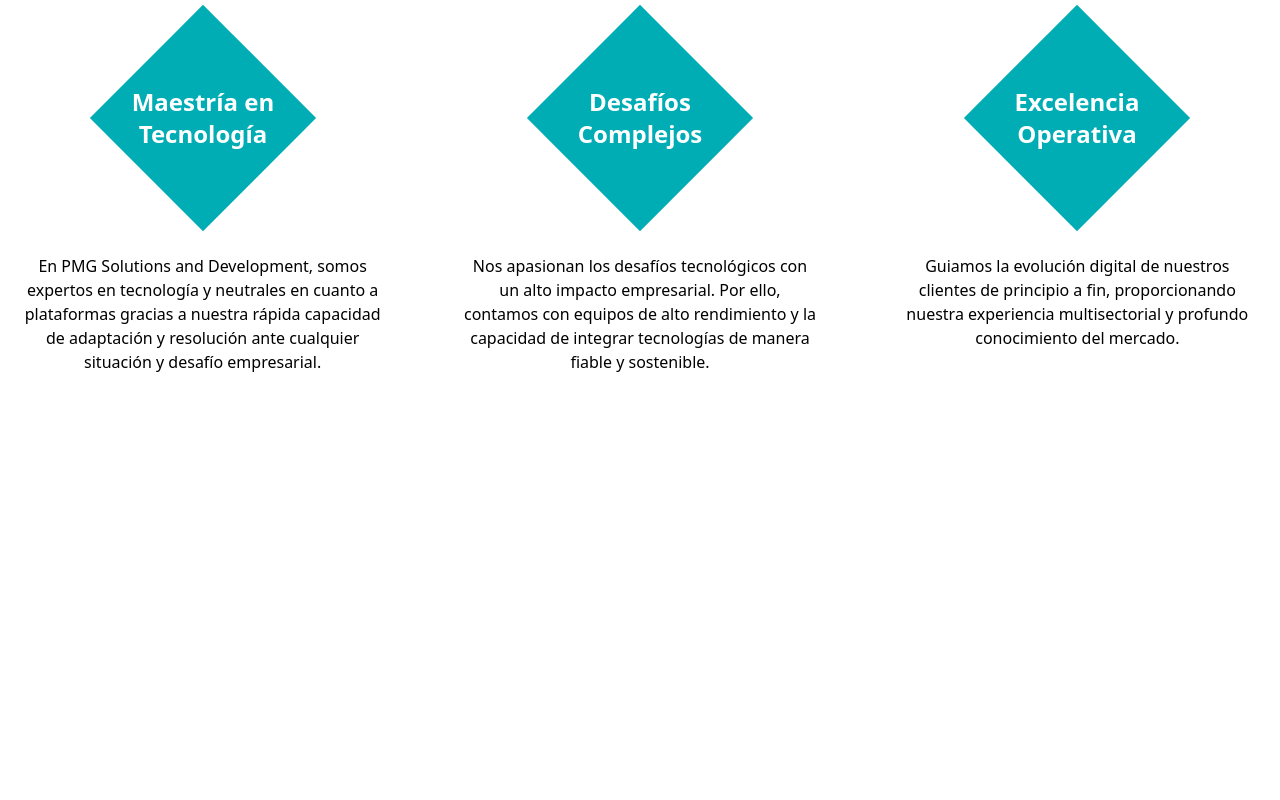
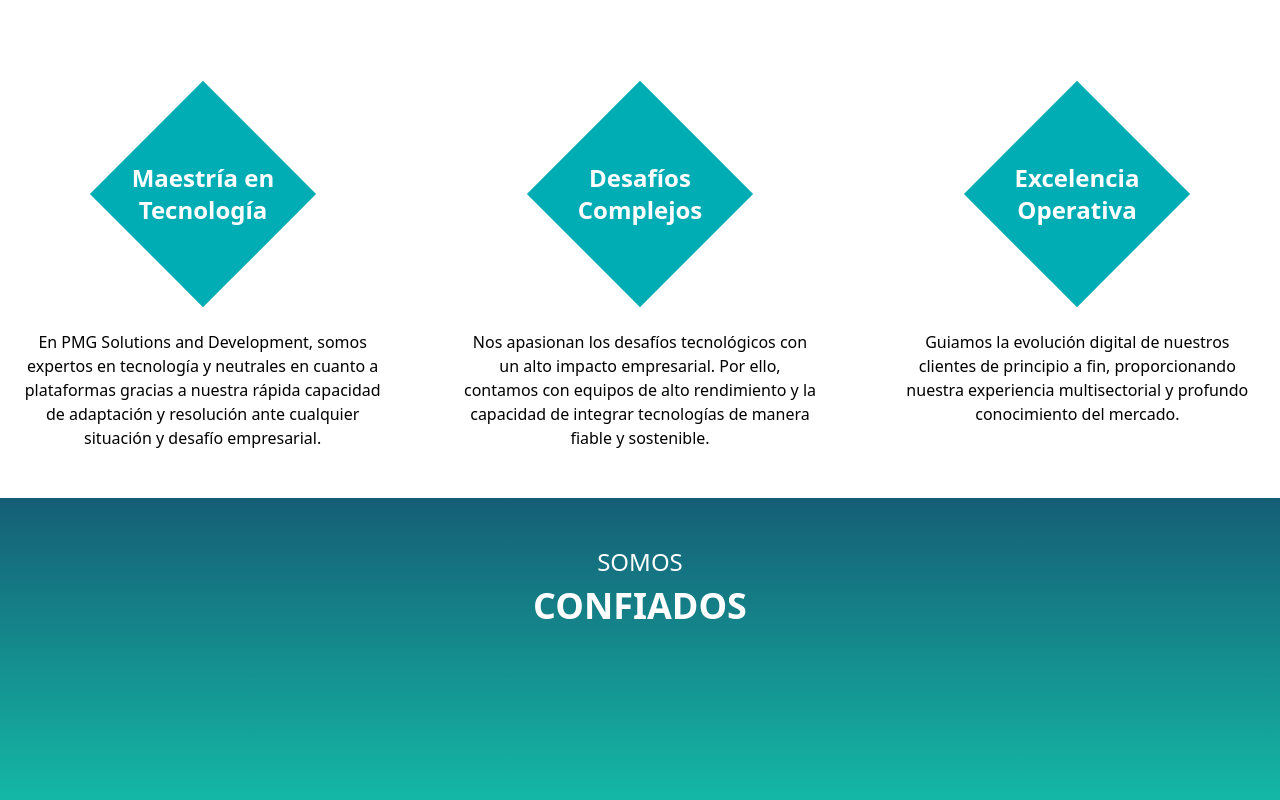
Before and after one commit to beMimg/PMG, a React (Create React App) app: page / in a window 1280 px wide. Shown: the part 986-1786 px from the top of the page. Before the commit the page ends 1384 px from the top, so only its background shows below. Built offline with nearby package versions, Linux system fonts and the light colour scheme.

Commit message:
Section for testomonials created

```diff
--- a/src/pages/Homepage.tsx
+++ b/src/pages/Homepage.tsx
@@ -32,8 +32,8 @@ const Homepage = () => {
           </NavLink>
         </div>
       </section>
-      <main className="mx-auto max-w-7xl flex-col p-6">
-        <section className="flex flex-col gap-20 ">
+      <main className=" ">
+        <section className="mx-auto flex max-w-7xl flex-col gap-20  px-6 py-12 md:gap-32 ">
           <div
             className="flex flex-col items-center gap-2  text-center uppercase"
             role="contentinfo"
@@ -42,7 +42,7 @@ const Homepage = () => {
             <p id="section-heading" className="sr-only">
               Section heading: Que nos define
             </p>
-            <p className="text-xl " aria-hidden="true">
+            <p className="text-xl md:text-2xl" aria-hidden="true">
               Que
             </p>
             <p
@@ -84,6 +84,22 @@ const Homepage = () => {
             </div>
           </div>
         </section>
+        <section className="flex flex-col gap-20 bg-gradient-to-b from-cyan-800 to-teal-500 py-12 md:gap-32">
+          <div
+            className="flex flex-col items-center gap-2  text-center uppercase"
+            role="contentinfo"
+            aria-labelledby="section-heading-2"
+          >
+            <p className="sr-only" id="section-heading-2">
+              Section Heading 2: Somos confiados
+            </p>
+            <p className="text-xl text-white md:text-2xl" aria-hidden="true">
+              Somos
+            </p>
+            <h1 className="text-4xl font-extrabold text-white">Confiados</h1>
+          </div>
+          <h1></h1>
+        </section>
       </main>
     </>
   );
```
